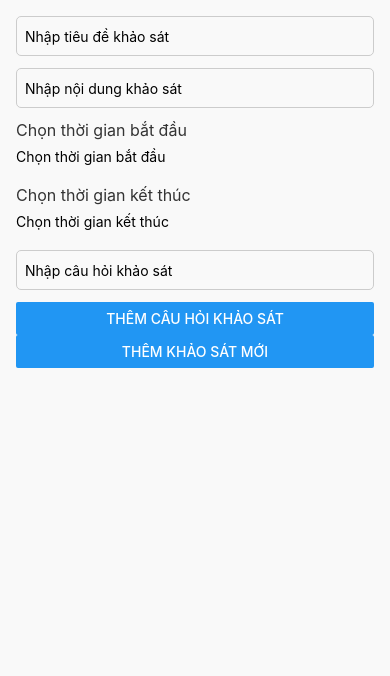
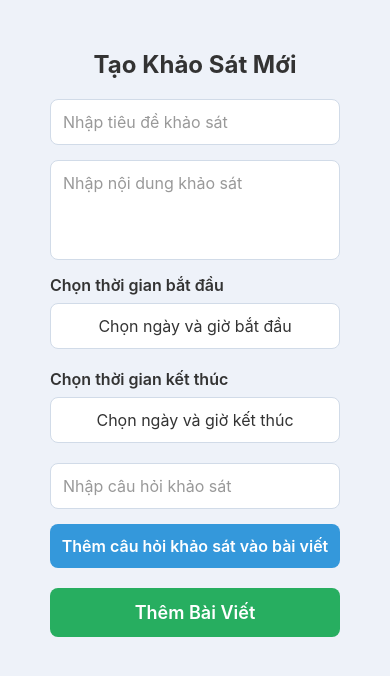
Before and after one commit to Shriek-356/Alumni-social-network_FE, a React Native app: screen /PostSurvey in a window 390 px wide. Shown: the top 676 px of the page. Built offline with nearby package versions, Linux system fonts and the light colour scheme.

Commit message:
Done Create PostSurvey do not add question

```diff
--- a/Components/Post/PostSurvey.js
+++ b/Components/Post/PostSurvey.js
@@ -1,10 +1,19 @@
 import { useNavigation } from "@react-navigation/native";
 import { useState, useEffect, useContext } from "react";
-import { View, Text, TextInput, Button, TouchableOpacity, Alert, StyleSheet, Platform } from "react-native";
+import {
+  View,
+  Text,
+  TextInput,
+  TouchableOpacity,
+  Alert,
+  StyleSheet,
+  Platform,
+  ScrollView,
+} from "react-native";
 import { getToken } from "../../configs/api";
-import { CurrentAccountUserContext } from '../../App';
+import { CurrentAccountUserContext } from "../../App";
 import { addPostSurvey, addQuestionPostSurvey } from "../../configs/API/PostSurveyApi";
-import DateTimePicker from '@react-native-community/datetimepicker';
+import DateTimePicker from "@react-native-community/datetimepicker";
 import { PostSurveyContext } from "../../App";
 
 const PostSurvey = () => {
@@ -20,12 +29,17 @@ const PostSurvey = () => {
   const [questionList, setQuestionList] = useState([]);
   const navigation = useNavigation();
   const [currentAccountUser, setCurrentAccountUser] = useContext(CurrentAccountUserContext);
+  const [postServeyInfo, setPostSurveyInfo] = useContext(PostSurveyContext);
 
-    const [postServeyInfo , setPostSurveyInfo] = useContext(PostSurveyContext)
+  // Các state riêng cho picker của startTime
+  const [showStartDatePicker, setShowStartDatePicker] = useState(false);
+  const [showStartTimePicker, setShowStartTimePicker] = useState(false);
+  const [tempStartDate, setTempStartDate] = useState(null);
 
-    // State để điều khiển việc hiển thị DateTimePicker
-    const [showStartTime, setShowStartTime] = useState(false);
-    const [showEndTime, setShowEndTime] = useState(false);
+  // Các state riêng cho picker của endTime
+  const [showEndDatePicker, setShowEndDatePicker] = useState(false);
+  const [showEndTimePicker, setShowEndTimePicker] = useState(false);
+  const [tempEndDate, setTempEndDate] = useState(null);
 
   useEffect(() => {
     const fetchToken = async () => {
@@ -88,25 +102,72 @@ const PostSurvey = () => {
     }
   };
 
-    // Handle start time change
-    const onChangeStartTime = (event, selectedDate) => {
-        if (event.type === 'set') {
-            const currentDate = selectedDate || new Date();
-            setStartTime(currentDate.toISOString());
-            setShowStartTime(false); // Ẩn bộ chọn thời gian sau khi chọn
-        } else if (event.type === 'dismissed') {
-            setShowStartTime(false); // Ẩn bộ chọn khi bị huỷ
+  // Hàm xóa câu hỏi theo index
+  const handleDeleteQuestion = (index) => {
+    setQuestionList(questionList.filter((_, i) => i !== index));
+  };
+
+  // Xử lý cho startTime
+  const onChangeStartDate = (event, selectedDate) => {
+    if (event.type === "set") {
+      const chosenDate = selectedDate || new Date();
+      setTempStartDate(chosenDate);
+      setShowStartDatePicker(false);
+      setShowStartTimePicker(true);
+    } else if (event.type === "dismissed") {
+      setShowStartDatePicker(false);
     }
   };
 
-    // Handle end time change
-    const onChangeEndTime = (event, selectedDate) => {
-        if (event.type === 'set') {
-            const currentDate = selectedDate || new Date();
-            setEndTime(currentDate.toISOString());
-            setShowEndTime(false); // Ẩn bộ chọn thời gian sau khi chọn
-        } else if (event.type === 'dismissed') {
-            setShowEndTime(false); // Ẩn bộ chọn khi bị huỷ
+  const onChangeStartTime = (event, selectedTime) => {
+    if (event.type === "set") {
+      const chosenTime = selectedTime || new Date();
+      setShowStartTimePicker(false);
+      if (tempStartDate) {
+        const combinedDateTime = new Date(
+          tempStartDate.getFullYear(),
+          tempStartDate.getMonth(),
+          tempStartDate.getDate(),
+          chosenTime.getHours(),
+          chosenTime.getMinutes(),
+          chosenTime.getSeconds()
+        );
+        setStartTime(combinedDateTime.toISOString());
+      }
+    } else if (event.type === "dismissed") {
+      setShowStartTimePicker(false);
+    }
+  };
+
+  // Xử lý cho endTime
+  const onChangeEndDate = (event, selectedDate) => {
+    if (event.type === "set") {
+      const chosenDate = selectedDate || new Date();
+      setTempEndDate(chosenDate);
+      setShowEndDatePicker(false);
+      setShowEndTimePicker(true);
+    } else if (event.type === "dismissed") {
+      setShowEndDatePicker(false);
+    }
+  };
+
+  const onChangeEndTime = (event, selectedTime) => {
+    if (event.type === "set") {
+      const chosenTime = selectedTime || new Date();
+      setShowEndTimePicker(false);
+      if (tempEndDate) {
+        const combinedDateTime = new Date(
+          tempEndDate.getFullYear(),
+          tempEndDate.getMonth(),
+          tempEndDate.getDate(),
+          chosenTime.getHours(),
+          chosenTime.getMinutes(),
+          chosenTime.getSeconds()
+        );
+        setEndTime(combinedDateTime.toISOString());
+      }
+    } else if (event.type === "dismissed") {
+      setShowEndTimePicker(false);
     }
   };
 
@@ -115,91 +176,123 @@ const PostSurvey = () => {
       {loading && <Text style={styles.loadingText}>Đang tải...</Text>}
       {error && <Text style={styles.errorText}>{error}</Text>}
 
+      <Text style={styles.header}>Tạo Khảo Sát Mới</Text>
+
       <TextInput
         style={styles.input}
         value={newSurveyTitle}
         onChangeText={setNewSurveyTitle}
         placeholder="Nhập tiêu đề khảo sát"
+        placeholderTextColor="#999"
       />
       <TextInput
-                style={styles.input}
+        style={[styles.input, styles.multilineInput]}
         value={newSurveyContent}
         onChangeText={setNewSurveyContent}
         placeholder="Nhập nội dung khảo sát"
+        placeholderTextColor="#999"
+        multiline
       />
 
-            {/* Start time picker */}
+      {/* Picker cho thời gian bắt đầu */}
       <View style={styles.timePickerContainer}>
         <Text style={styles.inputLabel}>Chọn thời gian bắt đầu</Text>
-                <TouchableOpacity onPress={() => setShowStartTime(true)}>
-                    <Text>{startTime ? new Date(startTime).toLocaleString() : "Chọn thời gian bắt đầu"}</Text>
+        <TouchableOpacity
+          style={styles.pickerButton}
+          onPress={() => setShowStartDatePicker(true)}
+        >
+          <Text style={styles.pickerButtonText}>
+            {startTime
+              ? new Date(startTime).toLocaleString()
+              : "Chọn ngày và giờ bắt đầu"}
+          </Text>
         </TouchableOpacity>
-                {showStartTime && Platform.OS === 'android' && (
+        {showStartDatePicker && (
           <DateTimePicker
-                        value={startTime ? new Date(startTime) : new Date()}
+            value={new Date()}
             mode="date"
             display="default"
-                        onChange={onChangeStartTime}
-                        style={{ width: "100%" }}
+            onChange={onChangeStartDate}
+            style={styles.dateTimePicker}
           />
         )}
-                {showStartTime && Platform.OS === 'android' && (
+        {showStartTimePicker && (
           <DateTimePicker
-                        value={startTime ? new Date(startTime) : new Date()}
+            value={new Date()}
             mode="time"
             display="default"
             onChange={onChangeStartTime}
-                        style={{ width: "100%" }}
+            style={styles.dateTimePicker}
           />
         )}
       </View>
 
-            {/* End time picker */}
+      {/* Picker cho thời gian kết thúc */}
       <View style={styles.timePickerContainer}>
         <Text style={styles.inputLabel}>Chọn thời gian kết thúc</Text>
-                <TouchableOpacity onPress={() => setShowEndTime(true)}>
-                    <Text>{endTime ? new Date(endTime).toLocaleString() : "Chọn thời gian kết thúc"}</Text>
+        <TouchableOpacity
+          style={styles.pickerButton}
+          onPress={() => setShowEndDatePicker(true)}
+        >
+          <Text style={styles.pickerButtonText}>
+            {endTime
+              ? new Date(endTime).toLocaleString()
+              : "Chọn ngày và giờ kết thúc"}
+          </Text>
         </TouchableOpacity>
-                {showEndTime && Platform.OS === 'android' && (
+        {showEndDatePicker && (
           <DateTimePicker
-                        value={endTime ? new Date(endTime) : new Date()}
+            value={new Date()}
             mode="date"
             display="default"
-                        onChange={onChangeEndTime}
-                        style={{ width: "100%" }}
+            onChange={onChangeEndDate}
+            style={styles.dateTimePicker}
           />
         )}
-                {showEndTime && Platform.OS === 'android' && (
+        {showEndTimePicker && (
           <DateTimePicker
-                        value={endTime ? new Date(endTime) : new Date()}
+            value={new Date()}
             mode="time"
             display="default"
             onChange={onChangeEndTime}
-                        style={{ width: "100%" }}
+            style={styles.dateTimePicker}
           />
         )}
       </View>
 
-            {/* Input for adding survey question */}
+      {/* Input thêm câu hỏi khảo sát */}
       <TextInput
         style={styles.input}
         value={newSurveyQuestion}
         onChangeText={setNewSurveyQuestion}
         placeholder="Nhập câu hỏi khảo sát"
+        placeholderTextColor="#999"
       />
-            <Button title="Thêm câu hỏi khảo sát" onPress={handleAddQuestion} />
+      <TouchableOpacity style={styles.addButton} onPress={handleAddQuestion}>
+        <Text style={styles.addButtonText}>Thêm câu hỏi khảo sát vào bài viết</Text>
+      </TouchableOpacity>
 
-            {/* Hiển thị danh sách câu hỏi đã thêm */}
+      {/* Hiển thị danh sách câu hỏi đã thêm (cho phép cuộn nếu danh sách quá dài) */}
       {questionList.length > 0 && (
-                <View style={styles.questionList}>
-                    <Text style={styles.questionListTitle}>Câu hỏi khảo sát đã thêm:</Text>
+        <ScrollView style={styles.questionListContainer}>
+          <Text style={styles.questionListTitle}>Câu hỏi đã thêm:</Text>
           {questionList.map((question, index) => (
-                        <Text key={index} style={styles.questionText}>{question.content}</Text>
+            <View key={index} style={styles.questionItem}>
+              <Text style={styles.questionText}>{question.content}</Text>
+              <TouchableOpacity
+                style={styles.deleteButton}
+                onPress={() => handleDeleteQuestion(index)}
+              >
+                <Text style={styles.deleteButtonText}>Xóa</Text>
+              </TouchableOpacity>
+            </View>
           ))}
-                </View>
+        </ScrollView>
       )}
 
-            <Button title="Thêm khảo sát mới" onPress={handleAddPostSurvey} />
+      <TouchableOpacity style={styles.submitButton} onPress={handleAddPostSurvey}>
+        <Text style={styles.submitButtonText}>Thêm Bài Viết</Text>
+      </TouchableOpacity>
     </View>
   );
 };
@@ -207,50 +300,129 @@ const PostSurvey = () => {
 const styles = StyleSheet.create({
   container: {
     flex: 1,
-        padding: 16,
-        backgroundColor: "#f9f9f9",
+    backgroundColor: "#eef2f9",
+    padding: 50,
+  },
+  header: {
+    fontSize: 24,
+    fontWeight: "bold",
+    color: "#333",
+    textAlign: "center",
+    marginBottom: 20,
   },
   loadingText: {
     fontSize: 16,
     color: "#888",
     textAlign: "center",
+    marginBottom: 10,
   },
   errorText: {
     fontSize: 16,
-        color: "red",
+    color: "#e74c3c",
     textAlign: "center",
+    marginBottom: 10,
   },
   input: {
-        height: 40,
-        borderColor: "#ccc",
+    backgroundColor: "#fff",
+    borderColor: "#d1dbe8",
     borderWidth: 1,
-        marginBottom: 12,
-        paddingLeft: 8,
-        borderRadius: 5,
+    borderRadius: 8,
+    padding: 12,
+    marginBottom: 15,
+    fontSize: 16,
+    color: "#333",
+  },
+  multilineInput: {
+    height: 100,
+    textAlignVertical: "top",
+  },
+  inputLabel: {
+    fontSize: 16,
+    fontWeight: "600",
+    color: "#333",
+    marginBottom: 8,
   },
   timePickerContainer: {
     marginBottom: 20,
   },
-    inputLabel: {
+  pickerButton: {
+    backgroundColor: "#fff",
+    borderColor: "#d1dbe8",
+    borderWidth: 1,
+    borderRadius: 8,
+    padding: 12,
+    alignItems: "center",
+  },
+  pickerButtonText: {
     fontSize: 16,
+    color: "#333",
+  },
+  dateTimePicker: {
+    width: "100%",
+    backgroundColor: "#fff",
+  },
+  addButton: {
+    backgroundColor: "#3498db",
+    paddingVertical: 12,
+    borderRadius: 8,
+    alignItems: "center",
+    marginBottom: 20,
+  },
+  addButtonText: {
+    color: "#fff",
+    fontSize: 16,
+    fontWeight: "600",
+  },
+  questionListContainer: {
+    backgroundColor: "#fff",
+    borderColor: "#d1dbe8",
+    borderWidth: 1,
+    borderRadius: 8,
+    padding: 12,
+    marginBottom: 20,
+    maxHeight: 200, // Chiều cao tối đa cho danh sách, cho phép cuộn nếu vượt quá
+  },
+  questionListTitle: {
+    fontSize: 16,
+    fontWeight: "600",
     color: "#333",
     marginBottom: 8,
   },
-    datePicker: {
-        width: "100%",
-    },
-    questionList: {
-        marginTop: 20,
-        paddingLeft: 8,
-    },
-    questionListTitle: {
-        fontWeight: "bold",
-        fontSize: 16,
+  questionItem: {
+    flexDirection: "row",
+    alignItems: "center",
+    justifyContent: "space-between",
     marginBottom: 8,
+    borderBottomColor: "#eee",
+    borderBottomWidth: 1,
+    paddingBottom: 4,
   },
   questionText: {
+    fontSize: 15,
+    color: "#555",
+    flex: 1,
+  },
+  deleteButton: {
+    backgroundColor: "#e74c3c",
+    paddingHorizontal: 8,
+    paddingVertical: 4,
+    borderRadius: 4,
+    marginLeft: 10,
+  },
+  deleteButtonText: {
+    color: "#fff",
     fontSize: 14,
-        color: "#333",
+  },
+  submitButton: {
+    backgroundColor: "#27ae60",
+    paddingVertical: 14,
+    borderRadius: 8,
+    alignItems: "center",
+  },
+  submitButtonText: {
+    color: "#fff",
+    fontSize: 18,
+    fontWeight: "600",
   },
 });
 
```
Lines whose indentation alone changed are shown as unchanged.
